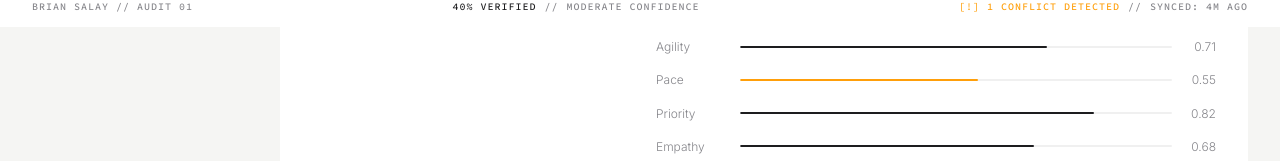
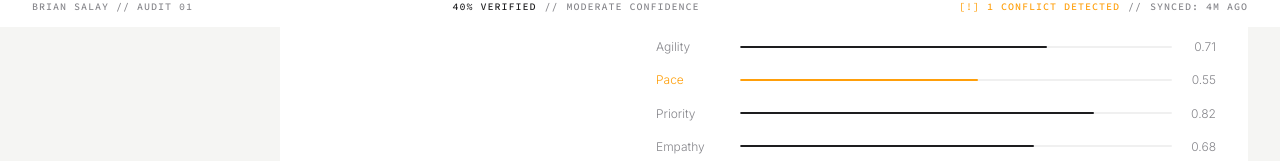
Before and after one commit to briansalayBMS/arborix-playground, a Next.js app: page /you in a window 1280 px wide. Shown: the part 773-934 px from the top of the page. Built offline with nearby package versions, Linux system fonts and the light colour scheme.

Commit message:
fix: conflict reconciliation label, pace axis amber in radar

```diff
--- a/src/components/you/YouHubPage.tsx
+++ b/src/components/you/YouHubPage.tsx
@@ -234,7 +234,10 @@ function RadarCard({
                   onMouseEnter={withTooltips ? () => scheduleTooltip(axis) : undefined}
                   onMouseLeave={withTooltips ? clearTooltip : undefined}
                 >
-                  <span className={cn("axis-label", isFlagged && "text-[var(--color-amber)]")}>
+                  <span
+                    className="axis-label"
+                    style={isFlagged ? { color: "var(--color-amber)" } : undefined}
+                  >
                     {axis === "Conscientiousness" ? "Consc." : axis}
                   </span>
                   <div className="axis-track">
@@ -364,8 +367,9 @@ function JumpLink({ children }: { children: React.ReactNode }) {
     <span
       style={{
         cursor: "pointer",
-        textDecoration: hovered ? "underline dotted" : "none",
-        textDecorationColor: "rgba(0,113,227,0.35)",
+        textDecorationLine: hovered ? "underline" : "none",
+        textDecorationStyle: hovered ? "dotted" : undefined,
+        textDecorationColor: hovered ? "rgba(0,113,227,0.3)" : undefined,
         textUnderlineOffset: 3,
         transition: "opacity 0.12s ease",
         opacity: hovered ? 0.75 : 1,
```
Also changed, not shown: 1 other file (tests, documents, lock files or other folders).
